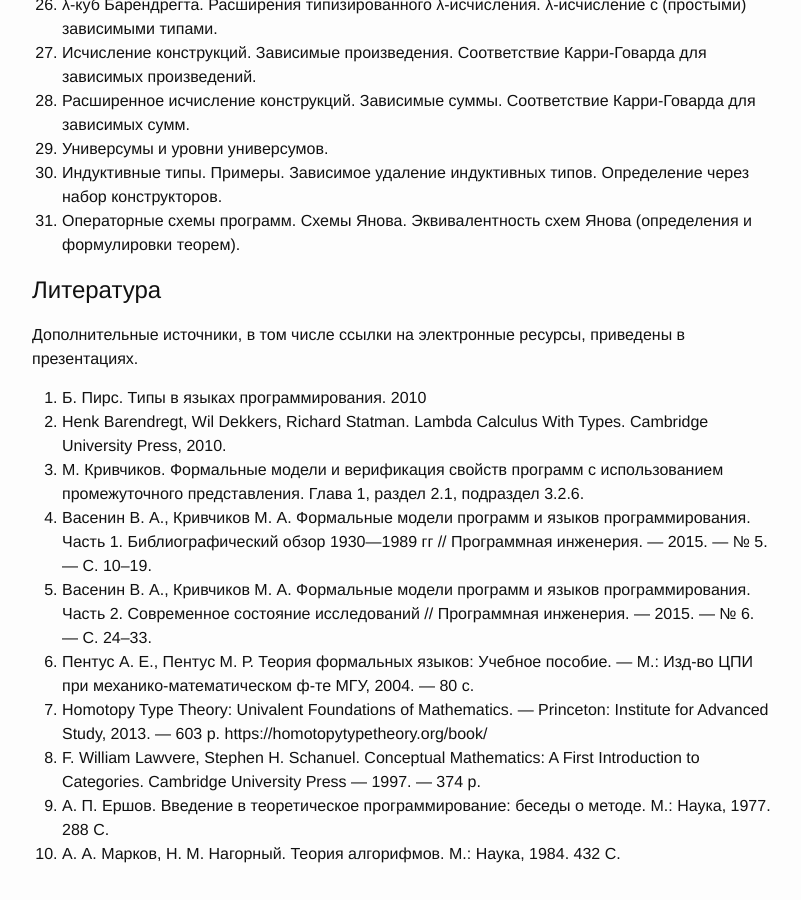
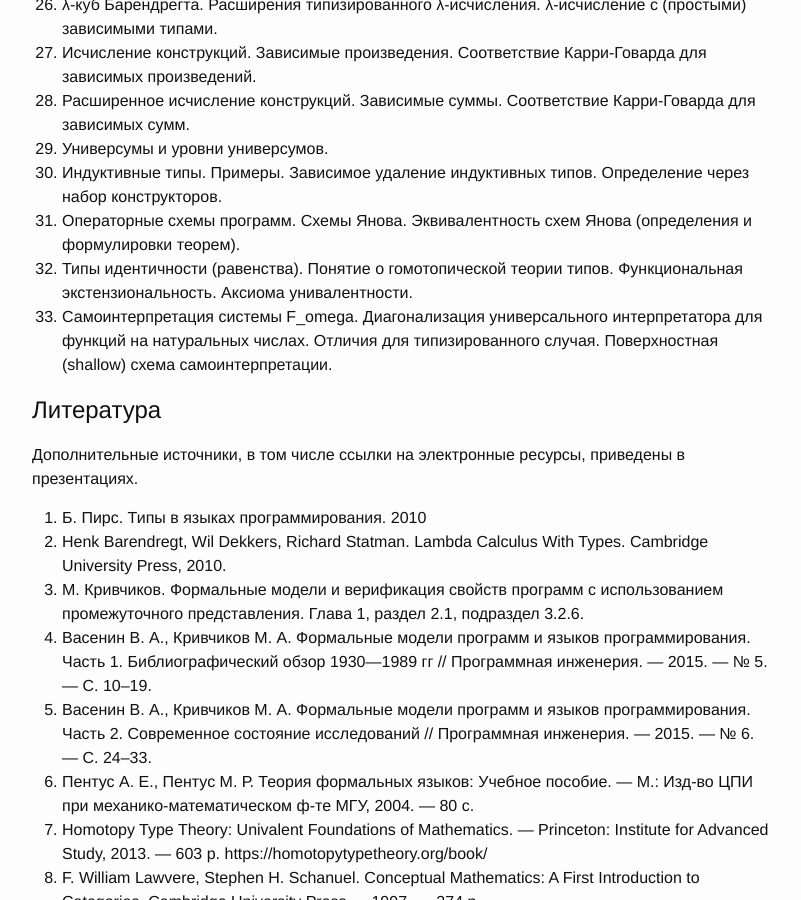
Before and after one commit to maxxk/formal-models, a Jekyll site: the page built from questions.md, in a window 1280 px wide and 900 px high, scrolled down 1314 px. Shown: the whole window, without its empty margins (238-1039 px from the left). Built offline with Jekyll 4.4.1, drawn with Linux system fonts in a browser that asks for light colours; part of the change alters nothing that is shown; some of the changed text lies outside the part shown.

```diff
--- a/questions.md
+++ b/questions.md
@@ -1,9 +1,9 @@
 ---
-title: Вопросы к зачёту по курсу «Математические модели вычислений», 2015 год, осенний семестр
+title: Вопросы к зачёту по курсу «Математические модели вычислений», 2022 год, осенний семестр
 layout: default
 ---
 
-# Вопросы к зачёту по курсу «Математические модели вычислений», 2016 год, осенний семестр
+# Вопросы к зачёту по курсу «Математические модели вычислений», 2022 год, осенний семестр
 
 1. Методы верификации программ в целом. Рецензирование. Тестирование.
 2. Методы верификации программ в целом. Статический анализ и формальная верификация.
@@ -36,6 +36,8 @@ layout: default
 29. Универсумы и уровни универсумов.
 30. Индуктивные типы. Примеры. Зависимое удаление индуктивных типов. Определение через набор конструкторов.
 31. Операторные схемы программ. Схемы Янова. Эквивалентность схем Янова (определения и формулировки теорем).
+32. Типы идентичности (равенства). Понятие о гомотопической теории типов. Функциональная экстензиональность. Аксиома унивалентности.
+33. Самоинтерпретация системы F_omega. Диагонализация универсального интерпретатора для функций на натуральных числах. Отличия для типизированного случая. Поверхностная (shallow) схема самоинтерпретации.
 
 ## Литература
 Дополнительные источники, в том числе ссылки на электронные ресурсы, приведены в презентациях.
```
